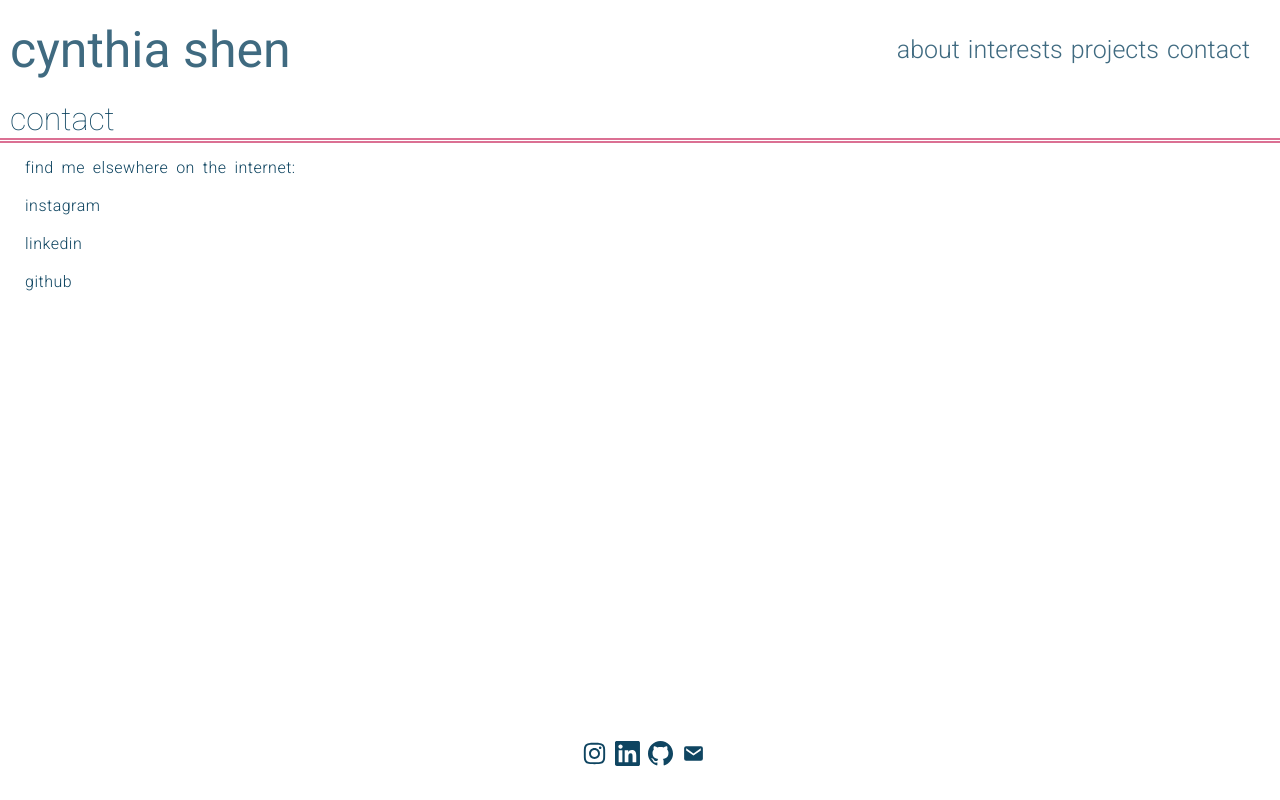
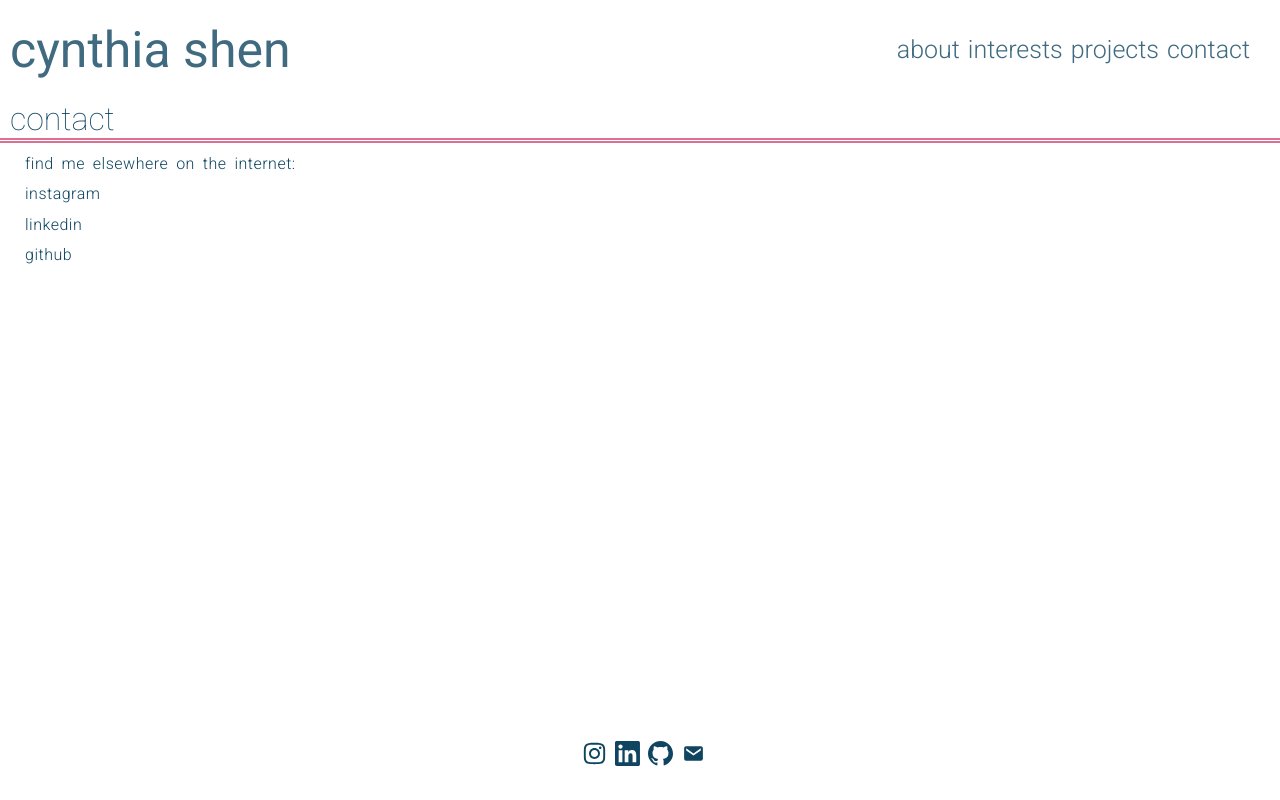
Before and after one commit to cynthiashen/cynthiashen.github.io, a React (Vite) app: page /contact in a window 1280 px wide. Built offline with nearby package versions, Linux system fonts and the light colour scheme.

Commit message:
favicon + line spacing

```diff
--- a/index.html
+++ b/index.html
@@ -2,7 +2,7 @@
 <html lang="en">
   <head>
     <meta charset="UTF-8" />
-    <link rel="icon" type="image/svg+xml" href="/assets/images/logos/instagram.svg" />
+    <link rel="icon" type="image/svg+xml" href="/assets/images/logos/heart_screen.png" />
     <meta name="viewport" content="width=device-width, initial-scale=1.0" />
     <title>cynthia shen</title>
   </head>
--- a/src/pages/Subpage.css
+++ b/src/pages/Subpage.css
@@ -29,7 +29,7 @@ h1 {
   font-weight: 300;
   letter-spacing: 0.5px;
   word-spacing: 3.5px;
-  line-height: 30px;
+  line-height: 1.4;
 }
 
 .container-text ul {
```
Also changed, not shown: assets/images/logos/heart_screen.png (added).
